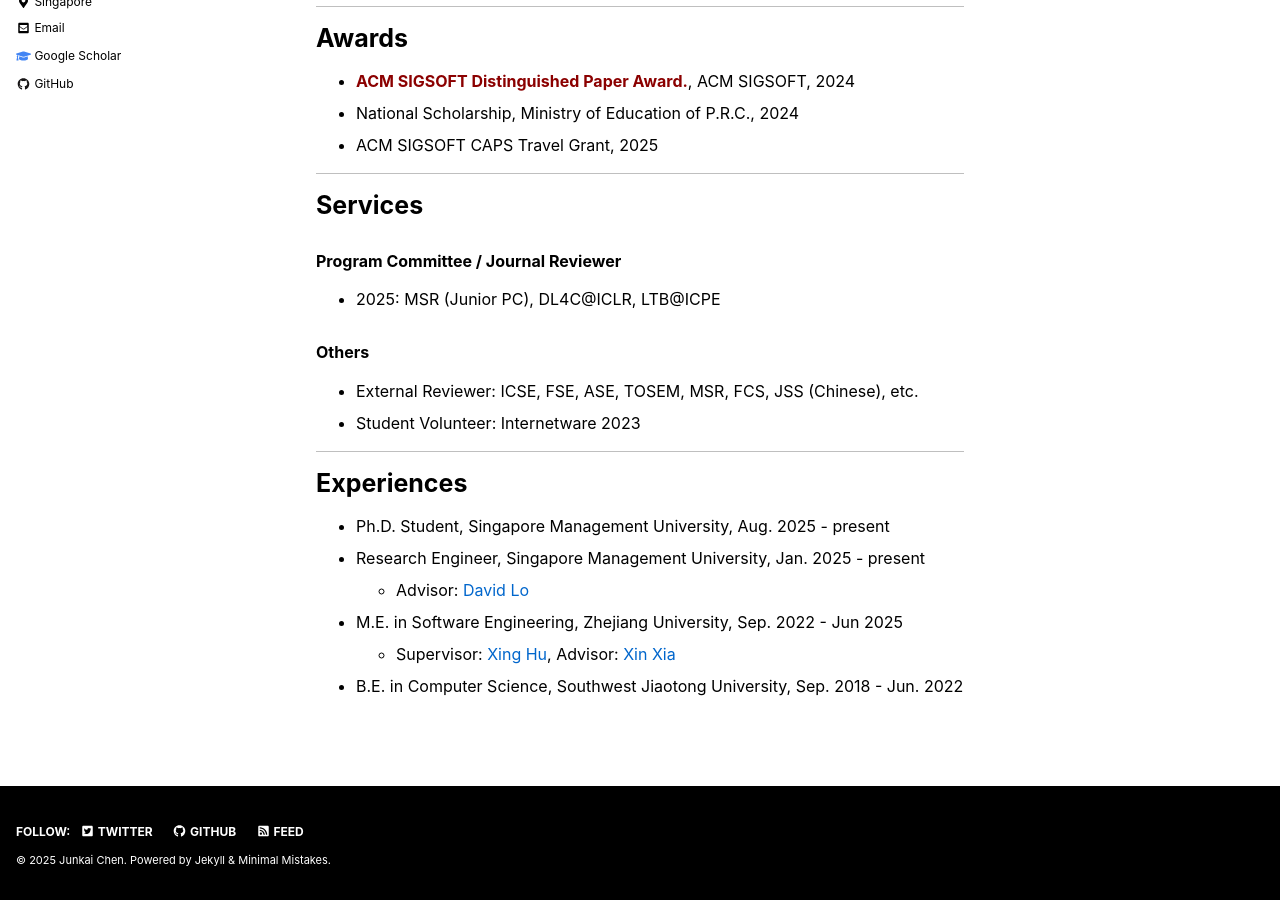
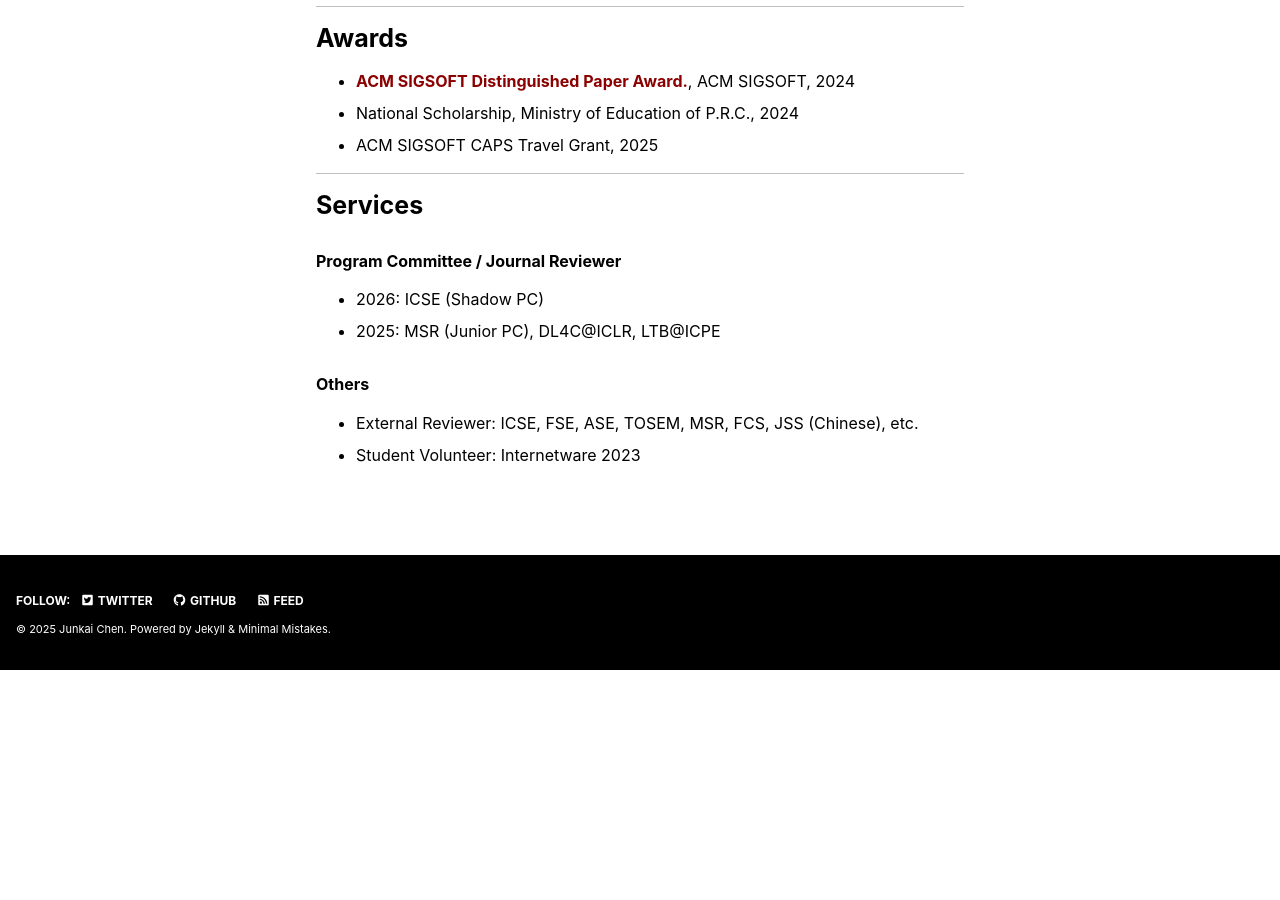
Before and after one commit to chen-junkai/chen-junkai.github.io, a Jekyll site: the page built from index.md, in a window 1280 px wide and 900 px high, scrolled down 964 px. Built offline with Jekyll 4.4.1, drawn with Linux system fonts in a browser that asks for light colours; nearby versions of some CDN libraries; after the commit the page ends 1633 px from its top, so only the background shows below that; some of the changed lines change nothing that is shown; some of the changed text lies outside the part shown.

Commit message:
Update information

```diff
--- a/index.md
+++ b/index.md
@@ -3,7 +3,7 @@
 author_profile: true
 ---
 
-I am Junkai **Chen** (**陈**俊凯), an incoming Ph.D. student at [Singapore Management University](https://www.smu.edu.sg/), advised by [Prof. David Lo](http://www.mysmu.edu/faculty/davidlo/). I received my master's degree at [Zhejiang University](https://www.zju.edu.cn/english), where I was advised by [Prof. Xing Hu](https://xing-hu.github.io/) and [Prof. Xin Xia](https://xin-xia.github.io).
+I am Junkai **Chen** (**陈**俊凯), a Ph.D. student at [Singapore Management University](https://www.smu.edu.sg/), advised by [Prof. David Lo](http://www.mysmu.edu/faculty/davidlo/). I received my master's degree at [Zhejiang University](https://www.zju.edu.cn/english), where I was very fortunate to be advised by [Prof. Xing Hu](https://xing-hu.github.io/) and [Prof. Xin Xia](https://xin-xia.github.io).
 
 My research interests lie generally in the intersection of Software Engineering and Artificial Intelligence.
 
@@ -27,9 +27,8 @@
   <details style="font-size: 0.7rem; color: #777;">
     <summary>More</summary>
     TLDR: Test robustness of llms by perturbations. <br/>
-    PDF and Code: TBA
-    <!-- 📄 <a href="https://arxiv.org/pdf/2410.06515" target="_blank">PDF</a>
-    | 💻 <a href="https://github.com/iCSawyer/ClearCRC" target="_blank">Code</a> -->
+    📄 <a href="https://github.com/iCSawyer/NLPerturbator" target="_blank">PDF</a>
+    | 💻 <a href="https://dl.acm.org/doi/abs/10.1145/3745764" target="_blank">Code</a>
   </details>
 
 - [ISSTA\'25] [**Understanding Practitioners’ Expectations on Clear Code Review Comments**](https://arxiv.org/pdf/2410.06515) \
@@ -76,13 +75,14 @@
 
 # Services
 ### Program Committee / Journal Reviewer
+- 2026: ICSE (Shadow PC)
 - 2025: MSR (Junior PC), DL4C@ICLR, LTB@ICPE
 
 ### Others
 - External Reviewer: ICSE, FSE, ASE, TOSEM, MSR, FCS, JSS (Chinese), etc.
 - Student Volunteer: Internetware 2023
 
-***
+<!-- ***
 
 # Experiences
 - Ph.D. Student, Singapore Management University, Aug. 2025 - present
@@ -90,4 +90,4 @@
     - Advisor: [David Lo](http://www.mysmu.edu/faculty/davidlo/)
 - M.E. in Software Engineering, Zhejiang University, Sep. 2022 - Jun 2025
     - Supervisor: [Xing Hu](https://xing-hu.github.io/), Advisor: [Xin Xia](https://xin-xia.github.io/)
-- B.E. in Computer Science, Southwest Jiaotong University, Sep. 2018 - Jun. 2022
+- B.E. in Computer Science, Southwest Jiaotong University, Sep. 2018 - Jun. 2022 -->
```
